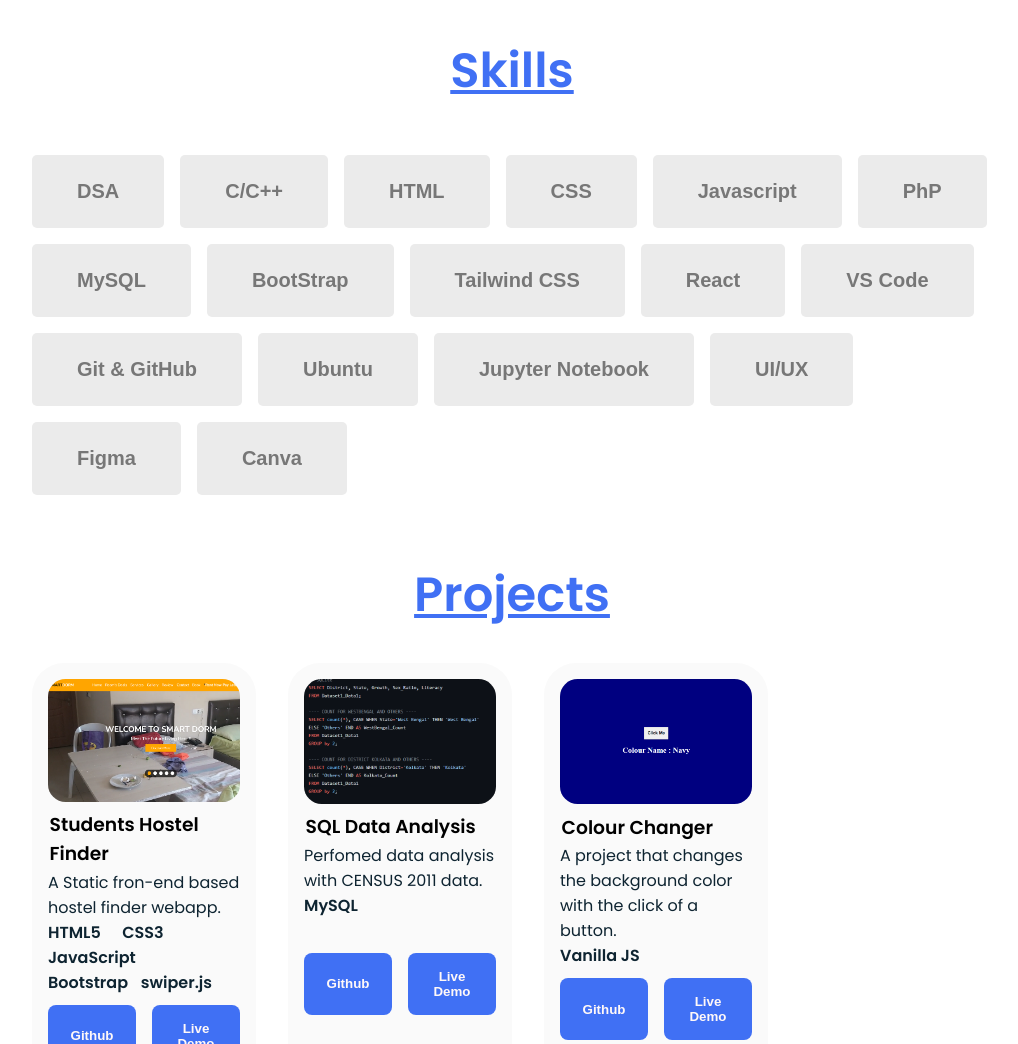
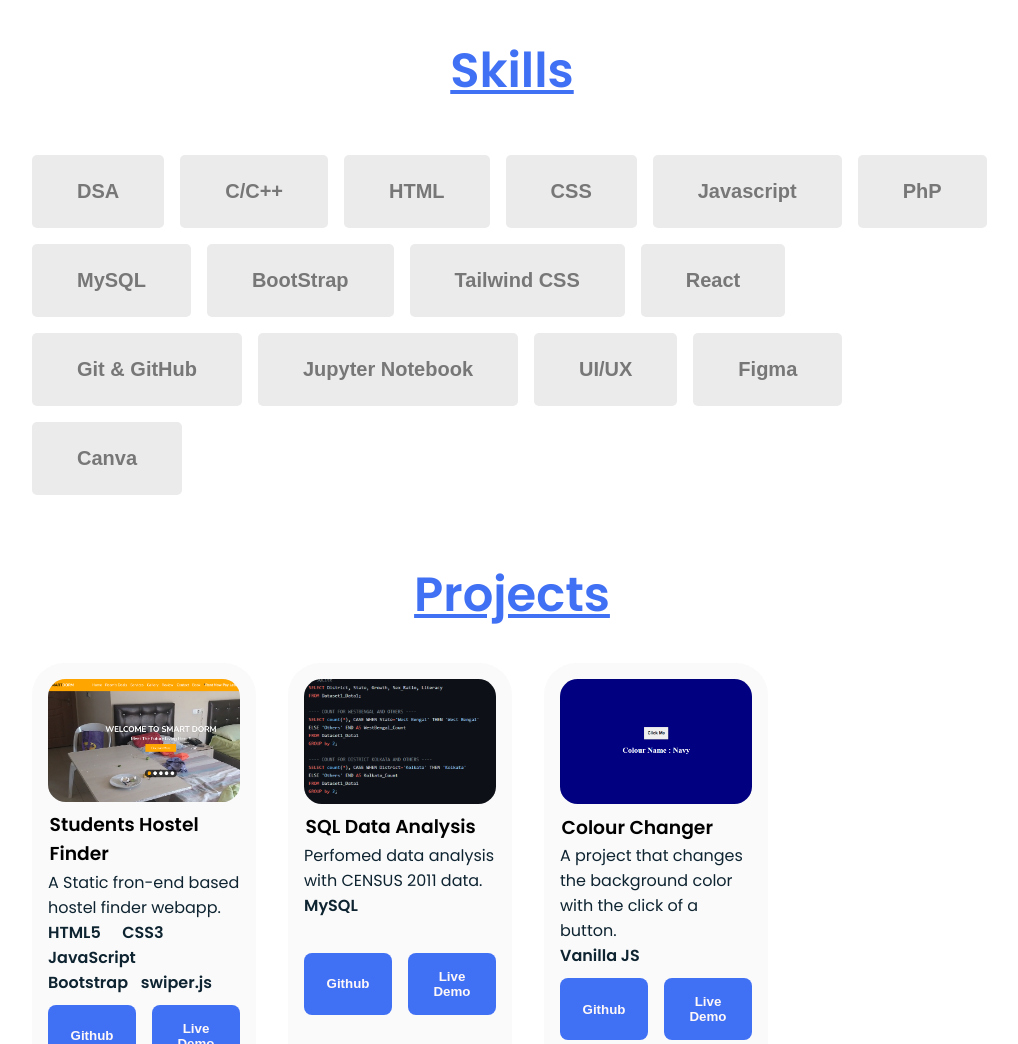
Before and after one commit to aniketsinha2002/aniketsinha2002.github.io, a plain HTML site: page index.html in a window 1280 px wide. Shown: the part 2807-3851 px from the top of the page, without its empty margins (128-1146 px from the left). Drawn offline with Linux system fonts and the light colour scheme.

Commit message:
Update index.html

```diff
--- a/index.html
+++ b/index.html
@@ -188,9 +188,7 @@ updated on the project’s progress.</p>
       <button class="skill-button"><h1>BootStrap</h1></button>
       <button class="skill-button"><h1>Tailwind CSS</h1></button>
       <button class="skill-button"><h1>React</h1></button>
-      <button class="skill-button"><h1>VS Code</h1></button>
       <button class="skill-button"><h1>Git & GitHub</h1></button>
-      <button class="skill-button"><h1>Ubuntu</h1></button>
       <button class="skill-button"><h1>Jupyter Notebook</h1></button>
       <button class="skill-button"><h1>UI/UX</h1></button>
       <button class="skill-button"><h1>Figma</h1></button>
```
